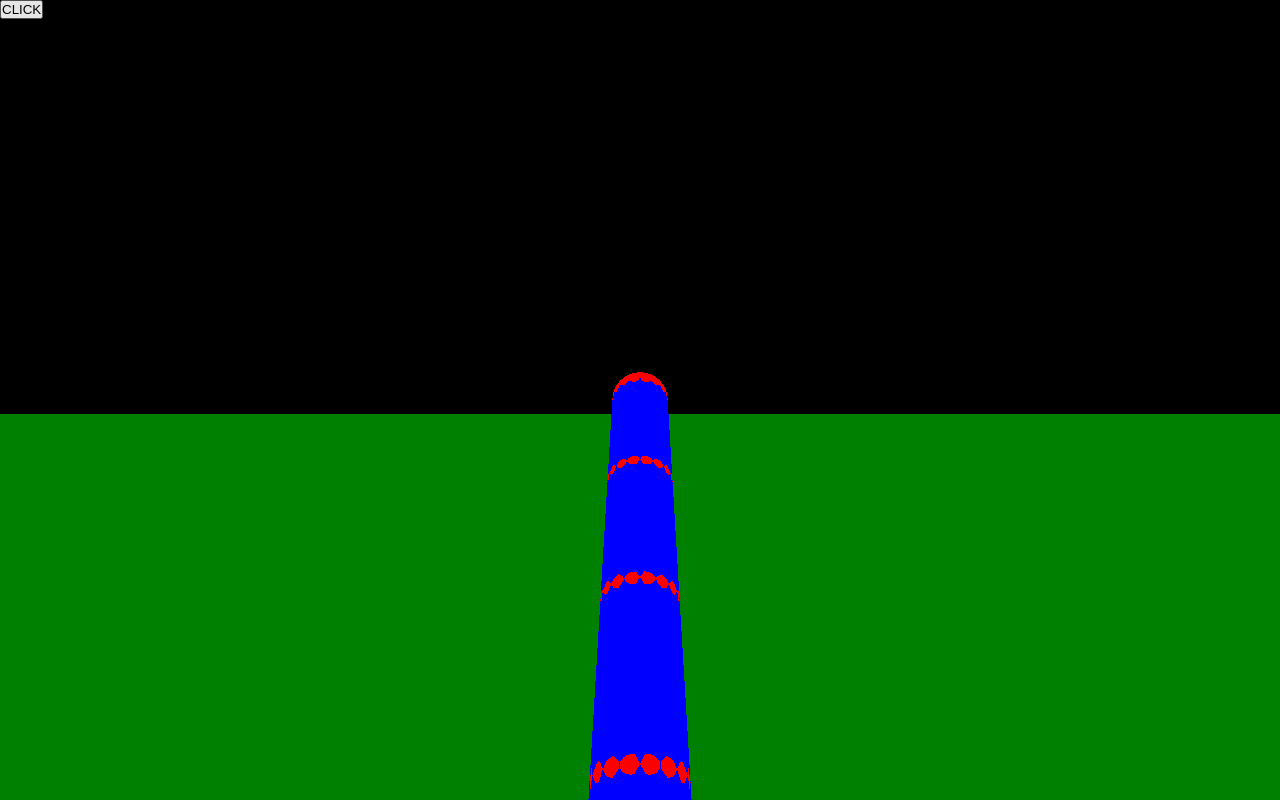
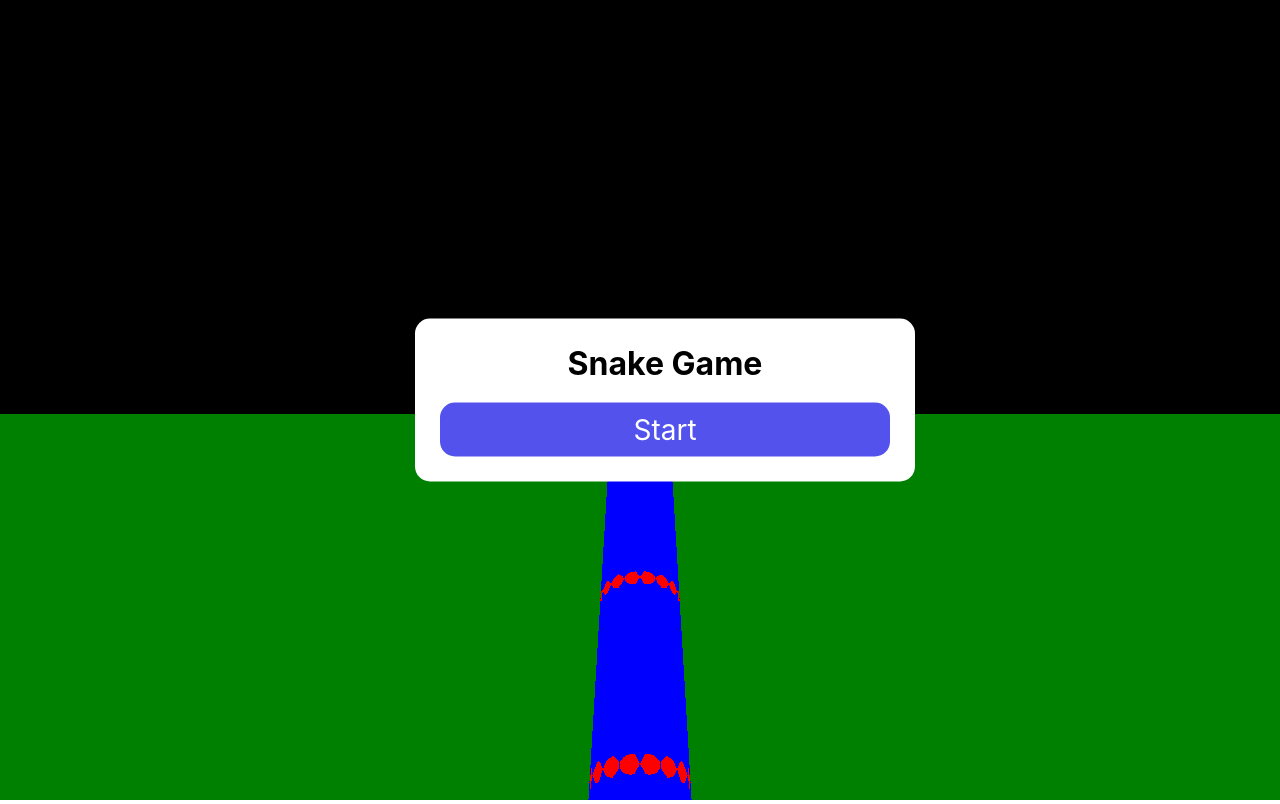
Before and after one commit to Tauhoo/snake-game, a React (Create React App) app: page / in a window 1280 px wide. Built offline with nearby package versions, Linux system fonts and the light colour scheme.

Commit message:
create start game menu

```diff
--- a/package.json
+++ b/package.json
@@ -15,6 +15,7 @@
     "react": "^18.0.0",
     "react-dom": "^18.0.0",
     "react-scripts": "5.0.1",
+    "styled-components": "^5.3.5",
     "three": "^0.139.2",
     "typescript": "^4.4.2",
     "web-vitals": "^2.1.0"
@@ -42,5 +43,8 @@
       "last 1 firefox version",
       "last 1 safari version"
     ]
+  },
+  "devDependencies": {
+    "@types/styled-components": "^5.1.25"
   }
 }
--- a/src/App.tsx
+++ b/src/App.tsx
@@ -1,14 +1,21 @@
 import './App.css'
-import { useEffect, useRef } from 'react'
+import { useEffect, useRef, useState } from 'react'
 import { Game } from './core/game'
+import { State } from './core/state'
+import Menu from './components/Menu'
 
 function App() {
   const gameRef = useRef<Game | null>(null)
   const canvasRef = useRef<HTMLCanvasElement>(null)
+  const [state, setState] = useState(State.IN_GAME)
 
   const onResize = () => {
     console.log(window.innerHeight, window.innerWidth)
     gameRef.current?.resize(window.innerWidth, window.innerHeight)
+  }
+
+  const onChangeGameState = (state: State): void => {
+    setState(state)
   }
 
   useEffect(() => {
@@ -22,6 +29,7 @@ function App() {
       height: window.innerHeight,
       loopFrequency: 24,
     })
+    game.getStateManager().registerStateListener(onChangeGameState)
     game.start()
 
     gameRef.current = game
@@ -36,14 +44,9 @@ function App() {
   return (
     <div className='App'>
       <canvas ref={canvasRef}></canvas>
-      <button
-        style={{ position: 'fixed', top: '0px', left: '0px' }}
-        onClick={() => {
-          if (gameRef.current !== null) gameRef.current.reset()
-        }}
-      >
-        CLICK
-      </button>
+      {gameRef.current !== null && (
+        <Menu game={gameRef.current} enable={state === State.END_GAME}></Menu>
+      )}
     </div>
   )
 }
--- /dev/null
+++ b/src/components/Button.tsx
@@ -0,0 +1,17 @@
+import styled from 'styled-components'
+
+const button = styled.div`
+  padding: 10px;
+  background-color: #5352ed;
+  color: white;
+  font-size: 28px;
+  border-radius: 15px;
+  box-sizing: border-box;
+  cursor: pointer;
+  &:hover {
+    background-color: #3742fa;
+    width: 100%;
+  }
+`
+
+export default button
--- /dev/null
+++ b/src/components/Menu.tsx
@@ -0,0 +1,55 @@
+import styled from 'styled-components'
+import { Game } from '../core/game'
+import Button from './Button'
+
+interface ContainerProps {
+  enable: boolean
+}
+
+const Container = styled.div<ContainerProps>`
+  max-width: 100%;
+  width: 500px;
+  position: absolute;
+  top: 50%;
+  left: 50%;
+  padding: 25px;
+  box-sizing: border-box;
+  opacity: ${(props: ContainerProps): number => (props.enable ? 1 : 0)};
+  transform: translate(-50%, -50%)
+    scale(${(props: ContainerProps): number => (props.enable ? 1 : 0)});
+  transition: 0.3s;
+  pointer-events: ${(props: ContainerProps): string =>
+    props.enable ? 'auto' : 'none'};
+`
+
+const PanelContainer = styled.div`
+  background-color: white;
+  border-radius: 15px;
+  width: 100%;
+  padding: 25px;
+`
+
+interface menuProps {
+  game: Game
+  enable: boolean
+}
+
+const menu = (props: menuProps) => {
+  return (
+    <Container enable={props.enable}>
+      <PanelContainer>
+        <h1>Snake Game</h1>
+        <br />
+        <Button
+          onClick={() => {
+            if (props.game !== null) props.game.reset()
+          }}
+        >
+          Start
+        </Button>
+      </PanelContainer>
+    </Container>
+  )
+}
+
+export default menu
--- a/src/core/key.tsx
+++ b/src/core/key.tsx
@@ -17,6 +17,7 @@ export class KeyDownListener {
 
   private onKeyDown = (event: KeyboardEvent) => {
     let key = KeyCode.None
+
     switch (event.key) {
       case 'w':
       case 'ArrowUp':
--- a/src/core/state.tsx
+++ b/src/core/state.tsx
@@ -3,8 +3,11 @@ export enum State {
   END_GAME,
 }
 
+export type StateListener = (state: State) => void
+
 export class StateManager {
   private state: State
+  private stateListeners: StateListener[] = []
 
   constructor(initState: State) {
     this.state = initState
@@ -16,5 +19,16 @@ export class StateManager {
 
   setState = (state: State) => {
     this.state = state
+    this.publishState(state)
+  }
+
+  public registerStateListener = (stateListener: StateListener) => {
+    this.stateListeners.push(stateListener)
+  }
+
+  public publishState = (state: State) => {
+    for (const stateListener of this.stateListeners) {
+      stateListener(state)
+    }
   }
 }
```
Also changed, not shown: 2 other files (tests, documents, lock files or other folders).
